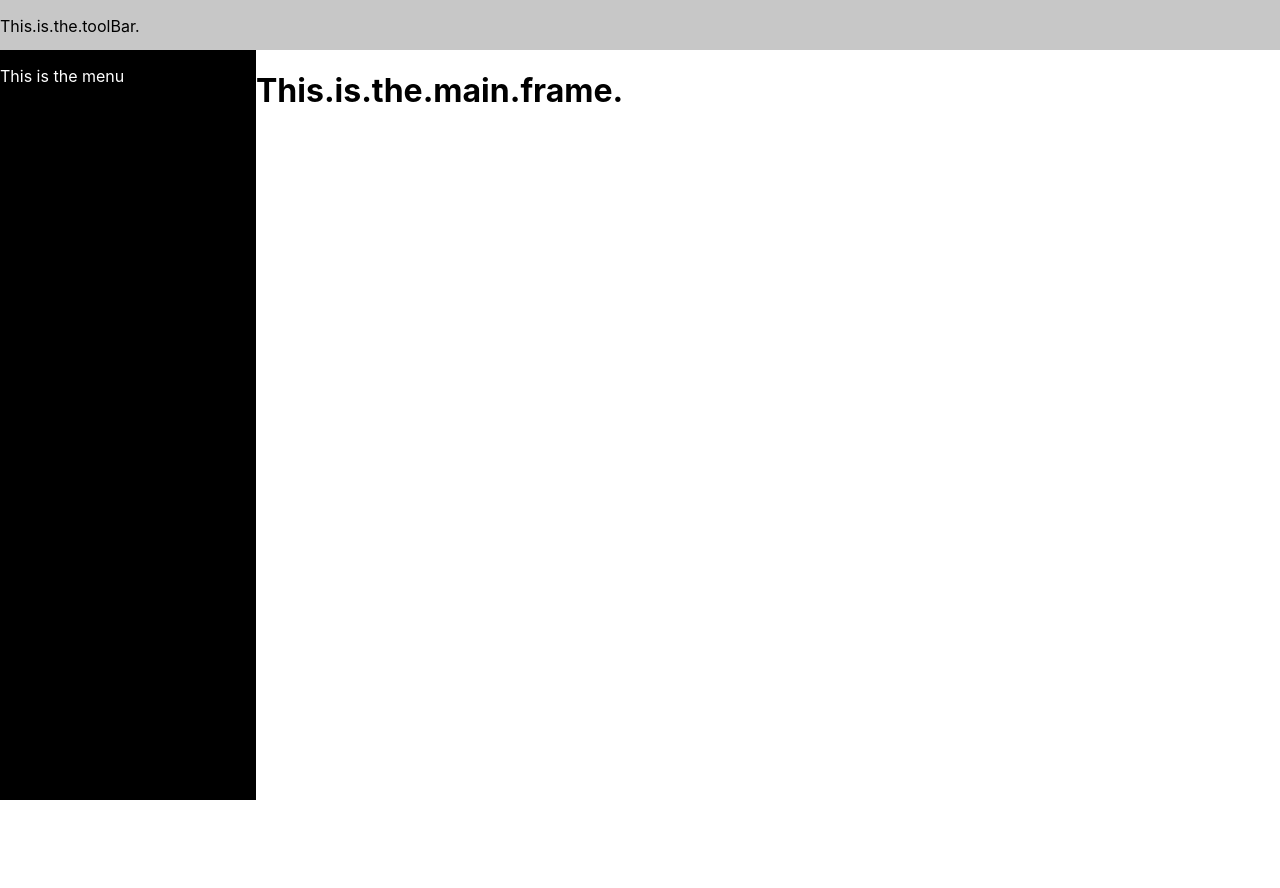
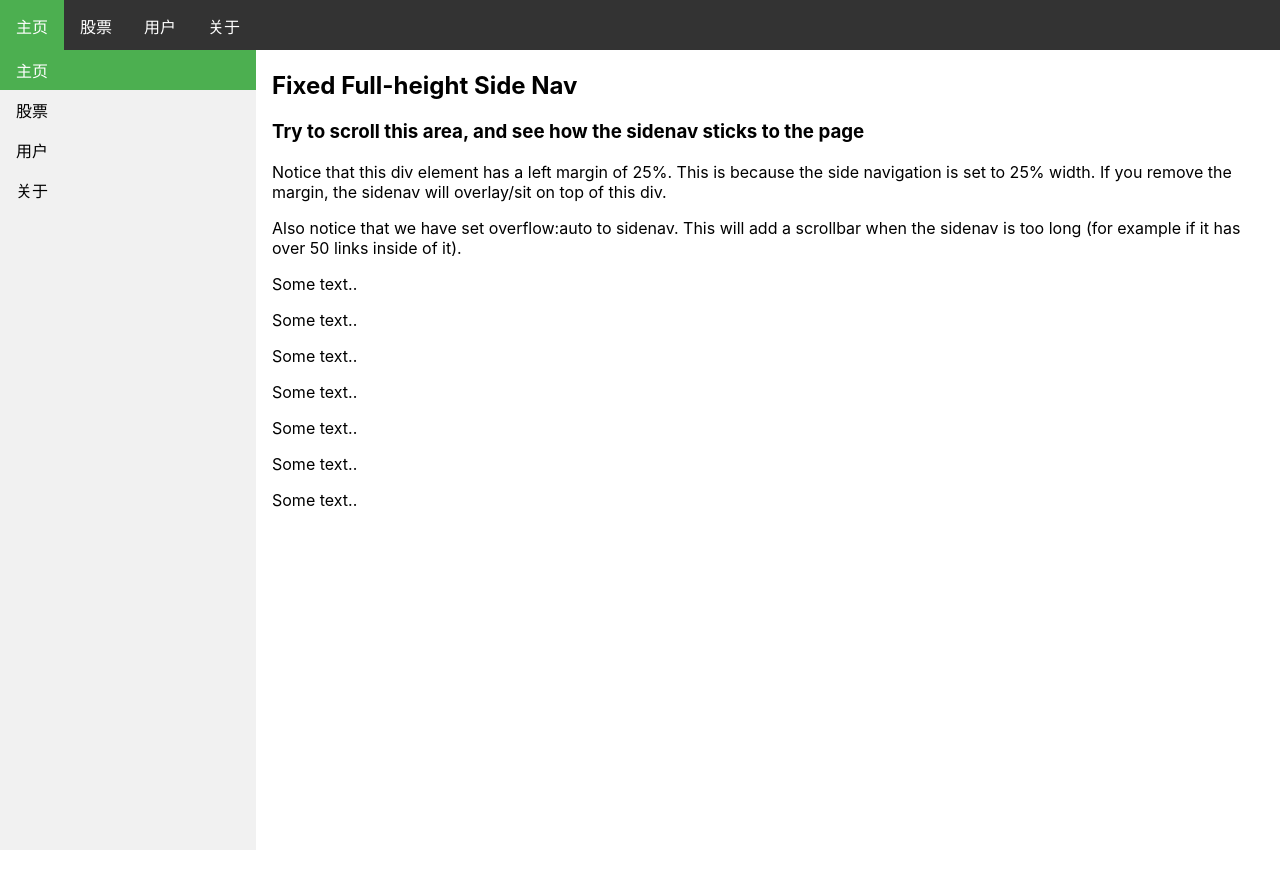
Before and after one commit to codyly/management_system, a React (Create React App) app in the folder project/: page / in a window 1280 px wide. Shown: the top 888 px of the page. Before the commit the page ends 800 px from the top, so only its background shows below. Built offline with nearby package versions, Linux system fonts and the light colour scheme.

Commit message:
top and side and text_test

```diff
--- a/project/src/index.css
+++ b/project/src/index.css
@@ -12,30 +12,62 @@ code {
     monospace;
 }
 
-ul {
+ul.sidenav {
   list-style-type: none;
   margin: 0;
   padding: 0;
-  width: 25%;
+  width:20vw;
   background-color: #f1f1f1;
   position: fixed;
   height: 100%;
   overflow: auto;
 }
 
-li a {
+.sidenav li a {
   display: block;
   color: #000;
   padding: 8px 16px;
   text-decoration: none;
 }
 
-li a.active {
+.sidenav li a.active {
   background-color: #4CAF50;
   color: white;
 }
 
-li a:hover:not(.active) {
+.sidenav li a:hover:not(.active) {
   background-color: #555;
   color: white;
 }
+
+ul.topnav {
+  list-style-type: none;
+  margin: 0;
+  padding: 0;
+  overflow: hidden;
+  background-color: #333;
+  position: fixed;
+  top: 0;
+  width: 100%;
+  height: 50px;
+}
+
+.topnav li {
+  float: left;
+}
+
+.topnav li a {
+  display: block;
+  color: white;
+  text-align: center;
+  padding: 14px 16px;
+  text-decoration: none;
+}
+
+.topnav li a:hover:not(.active) {
+  background-color: #111;
+}
+
+.active {
+  background-color: #4CAF50;
+}
--- a/project/src/index.js
+++ b/project/src/index.js
@@ -15,7 +15,7 @@ service.mainFrame = <h1>This.is.the.main.frame.</h1>;
 var user = new AdminUser("123");
 
 function Side(props) {
-    return (<ul>
+    return (<ul class="sidenav">
         <li><a class="active" href="#home">主页</a></li>
         <li><a href="#news">股票</a></li>
         <li><a href="#contact">用户</a></li>
@@ -23,8 +23,19 @@ function Side(props) {
         </ul>);
 }
 
+function Top(props) {
+    return (<ul class="topnav">
+        <li><a class="active" href="#home">主页</a></li>
+        <li><a href="#news">股票</a></li>
+        <li><a href="#contact">用户</a></li>
+        <li><a href="#about">关于</a></li>
+        </ul>);
+}
+
+
+
 function Text(){
-    return (<div style="margin-left:25%;padding:1px 16px;height:1000px;">
+    return (<div style={{padding:"1px 16px",height:"1000px"}}>
     <h2>Fixed Full-height Side Nav</h2>
     <h3>Try to scroll this area, and see how the sidenav sticks to the page</h3>
     <p>Notice that this div element has a left margin of 25%. This is because the side navigation is set to 25% width. If you remove the margin, the sidenav will overlay/sit on top of this div.</p>
@@ -39,9 +50,7 @@ function Text(){
   </div>);
 }
 
-/*function All(){
-    return ();
-}*/
+
 
 function HelloMessage(props) {
     return <h1>Hello {props.name}!</h1>;
@@ -51,12 +60,14 @@ const hel = <HelloMessage name="Runoob"/>;
 
 const name = user.name;
 
+//var text=<p>123</p><p>456</p>;
+
+var text=<div><p>123</p><p>456</p></div>
+
 var nav=<Side />
+var nav2=<Top />
 var t=<Text />
-var all=<div>
-    <Side />
-    <Text />
-</div>
+
 
 const element = <ul>
 <li><a class="active" href="#home">主页</a></li>
@@ -65,6 +76,9 @@ const element = <ul>
 <li><a href="#about">关于</a></li>
 </ul>;
 
+service.menu=nav;
+service.mainFrame=t;
+service.toolBar=nav2;
 service.draw();
 
 // If you want your app to work offline and load faster, you can change
```
